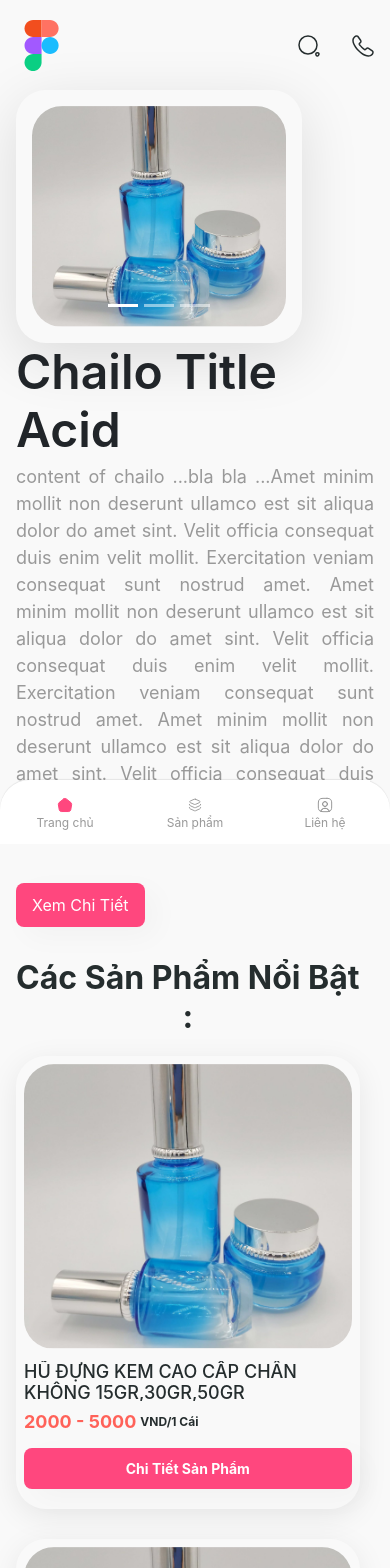
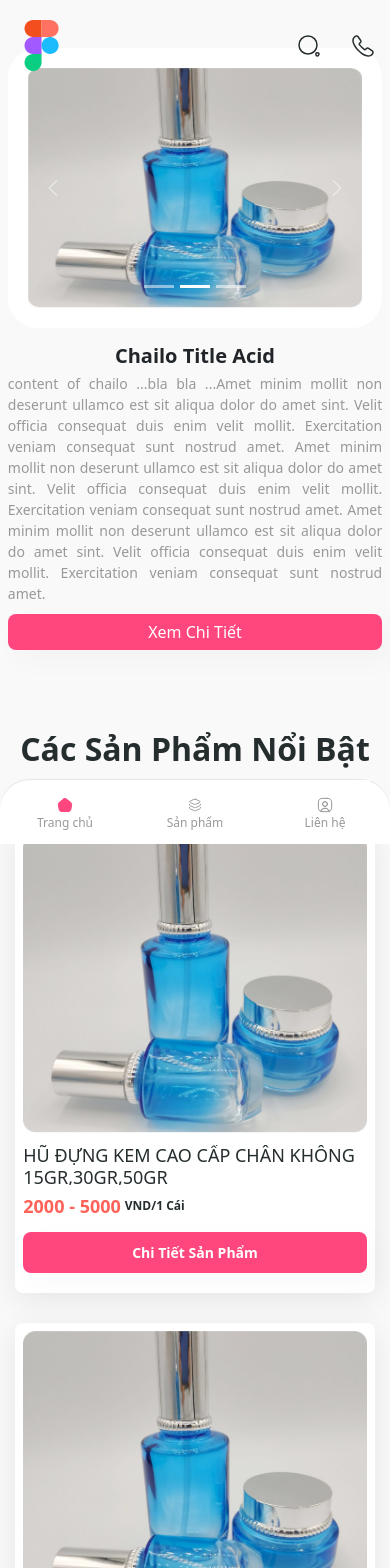
Before and after one commit to trminhphu79/antam-ecommerc, a React (Create React App) app: page / in a window 390 px wide. Shown: the top 1568 px of the page. Built offline with nearby package versions, Linux system fonts and the light colour scheme.

Commit message:
update style home and responsive

```diff
--- a/src/app/page/common/listProduct.jsx
+++ b/src/app/page/common/listProduct.jsx
@@ -1,14 +1,15 @@
 import React from 'react';
 import { Link } from 'react-router-dom';
 import image from '../fakeServer/image-temp/image.png';
+import "./styles/listProduct.css" ;
 
 const ListProduct = ({ products }) => {
 
     return (
-            <div className="row">
+            <div className="row list-product">
                 {
                     products.map(item => (
-                        <div key={item._id} className="col-xl-3 col-lg-4 col-md-6 col-xs-12">
+                        <div key={item._id} className="col-xl-3 col-lg-4 col-md-4 col-xs-6">
                             <div className='wrapper-item'>
                                 <img src={image} alt="" />
                                 <div className="content">
--- /dev/null
+++ b/src/app/page/common/slider.jsx
@@ -0,0 +1,21 @@
+import React from "react";
+import { Carousel } from "react-bootstrap";
+import image from "../fakeServer/image-temp/image.png";
+
+const Slider = () => {
+  return (
+    <Carousel>
+      <Carousel.Item interval={3000}>
+        <img className="d-block w-100" src={image} alt="First slide" />
+      </Carousel.Item>
+      <Carousel.Item interval={3000}>
+        <img className="d-block w-100" src={image} alt="Second slide" />
+      </Carousel.Item>
+      <Carousel.Item interval={3000}>
+        <img className="d-block w-100" src={image} alt="Third slide" />
+      </Carousel.Item>
+    </Carousel>
+  );
+};
+
+export default Slider;
--- /dev/null
+++ b/src/app/page/common/styles/listProduct.css
@@ -0,0 +1,67 @@
+
+
+
+
+
+.list-product div .wrapper-item {
+    width: 100%;
+    margin: 1.5rem 0;
+    box-shadow: 0px 7px 30px 0px #00000014;
+    border-radius: .8rem;
+    padding: .8rem;
+    background: #fff ;
+}
+
+.list-product div .wrapper-item img {
+    width: 100%;
+    object-fit: cover;
+    border-radius: .8rem;
+}
+
+.list-product div .wrapper-item .content {
+    padding: 1.6rem;
+}
+
+.list-product div .wrapper-item .content h4 {
+    color: #252D2E;
+    height: 4rem;
+    font-size: 1.8rem;
+    text-transform: capitalize;
+    display: -webkit-box;
+    overflow: hidden;
+    text-overflow: ellipsis;
+    -webkit-line-clamp: 2;
+    -webkit-box-orient: vertical;
+}
+
+.list-product div .wrapper-item .content div {
+    display: flex;
+    flex-wrap: wrap;
+    margin-bottom: 1rem;
+}
+
+.list-product div .wrapper-item .content div span {
+    font-size: 1.8rem;
+    color: var(--price-text);
+    font-weight: 700;
+    height: 3.2rem;
+    line-height: 3.2rem;
+    margin-right: .4rem;
+}
+
+.list-product div .wrapper-item .content div p {
+    font-size: 1.2rem;
+    font-weight: 700;
+    color: #252D2E;
+    margin: 0;
+    height: 3.2rem;
+    line-height: 3.2rem;
+}
+
+.list-product div .wrapper-item .content .btn {
+    margin: 0;
+    width: 100%;
+    font-size: 1.6rem;
+    border-radius: .8rem;
+    font-weight: 700;
+}
--- a/src/app/page/common/styles/pagination.css
+++ b/src/app/page/common/styles/pagination.css
@@ -1,23 +1,23 @@
 .pagination .page-item {
   margin: 0 0.4rem;
-  box-shadow: 0px 1.5rem 6rem rgba(0, 0, 0, .4);
-
+  box-shadow: 0px 1.5rem 6rem rgba(0, 0, 0, 0.4);
 }
 
-.pagination .page-item.active .page-link{
-  background: #ff477e !important;
-  color : #fff ;
+.pagination .page-item.active .page-link {
+  background: rgb(255, 71, 126) !important;
+  color: #fff;
 }
 
-.pagination .page-item:hover .page-link{
-    opacity: .9 ;
+.pagination .page-item:hover .page-link {
+  background: rgba(255, 71, 126, 0.4);
+  cursor: pointer;
 }
 
-.pagination .page-item .page-link{
+.pagination .page-item .page-link {
   font-size: 1.6rem;
   color: #000;
   font-weight: bold;
-  border: none ;
-  border-radius: .4rem !important;
-  padding: .6rem 1rem ;
+  border: none;
+  border-radius: 0.4rem !important;
+  padding: 0.6rem 1rem;
 }
--- a/src/app/page/home/home.jsx
+++ b/src/app/page/home/home.jsx
@@ -25,7 +25,7 @@ class Home extends Component {
     const products = paginate(allProduct, currentPage, pageSize);
 
     return (
-      <div className="background-page">
+      <div className="background-page home-section">
         <HomeSlide />
         <div className="home-below">
           <h2>các sản phẩm nổi bật :</h2>
--- a/src/app/page/home/homeSlide.jsx
+++ b/src/app/page/home/homeSlide.jsx
@@ -1,46 +1,15 @@
 import React from "react";
-import image from "../fakeServer/image-temp/image.png";
+import Slider from "../common/slider" ;
 
 const HomeSlide = () => {
   return (
     <div className="home-slide row">
-      <div id="image" className="col-xl-6 col-lg-6 col-md-6 col-xs-12">
+      <div id="image" className="col-xl-4 col-lg-4 col-md-12 col-xs-12">
         <div className="wrapper-item">
-          <div
-            id="carouselExampleIndicators"
-            className="carousel slide"
-            data-ride="carousel"
-          >
-            <ol className="carousel-indicators">
-              <li
-                data-target="#carouselExampleIndicators"
-                data-slide-to="0"
-                className="active"
-              ></li>
-              <li
-                data-target="#carouselExampleIndicators"
-                data-slide-to="1"
-              ></li>
-              <li
-                data-target="#carouselExampleIndicators"
-                data-slide-to="2"
-              ></li>
-            </ol>
-            <div className="carousel-inner">
-              <div className="carousel-item active">
-                <img className="d-block w-100" src={image} alt="First slide" />
-              </div>
-              <div className="carousel-item">
-                <img className="d-block w-100" src={image} alt="Second slide" />
-              </div>
-              <div className="carousel-item">
-                <img className="d-block w-100" src={image} alt="Third slide" />
-              </div>
-            </div>
-          </div>
+          <Slider />
         </div>
       </div>
-      <div id="content" className="col-xl-6 col-lg-6 col-md-6 col-xs-12">
+      <div id="content" className="col-xl-6 col-lg-6 col-md-12 col-xs-12">
         <div className="wrapper-item">
           <h2>chailo title acid</h2>
           <p>
--- a/src/app/page/home/style/home.css
+++ b/src/app/page/home/style/home.css
@@ -1,7 +1,3 @@
-:root {
-  --primary: #ff477e;
-  --price-text: #ff6259;
-}
 
 * {
   padding: 0;
@@ -13,100 +9,12 @@ html {
   font-size: 62.5%;
 }
 
-.btn {
-  background: var(--primary);
-  text-align: center;
-  padding: 1rem 0;
-  box-shadow: 10px 9px 30px 0px #0c0e2008;
-  border-radius: .8rem !important;
-  margin: 3.2rem 0;
-  border: none;
-  cursor: pointer;
-  color: #fff;
-  font-size: 1.6rem;
-  padding: 1rem 1.6rem;
-  text-transform: capitalize;
-}
-
-.btn:hover {
-  background: linear-gradient(
-      0deg,
-      rgba(255, 255, 255, 0.2),
-      rgba(255, 255, 255, 0.2)
-    ),
-    linear-gradient(0deg, var(--primary), var(--primary));
-}
-
-.btn:focus {
-  background: linear-gradient(0deg, rgba(0, 0, 0, 0.2), rgba(0, 0, 0, 0.2)),
-    linear-gradient(0deg, var(--primary), var(--primary));
-}
-/*
-.home-below {
-    width: 88%;
-    margin: 3.6rem auto;
-} */
-
 .home-below h2 {
   font-size: 3.2rem;
   text-transform: capitalize;
   font-weight: bold;
   color: #252d2e;
   text-align: center;
-}
-
-.home-below .row div .wrapper-item {
-  width: 100%;
-  margin: 1.5rem 0;
-  box-shadow: 0px 7px 30px 0px #00000014;
-  border-radius: 3rem;
-  padding: 0.8rem;
-}
-
-.home-below .row div .wrapper-item img {
-  width: 100%;
-  object-fit: cover;
-  border-radius: 3rem;
-}
-
-.home-below .row div .wrapper-item .content {
-  padding: 1.6rem;
-}
-
-.home-below .row div .wrapper-item .content h4 {
-  color: #252d2e;
-  height: 4rem;
-  font-size: 1.8rem;
-  text-transform: capitalize;
-  display: -webkit-box;
-  overflow: hidden;
-  text-overflow: ellipsis;
-  -webkit-line-clamp: 2;
-  -webkit-box-orient: vertical;
-}
-
-.home-below .row div .wrapper-item .content div {
-  display: flex;
-  flex-wrap: wrap;
-  margin-bottom: 1rem;
-}
-
-.home-below .row div .wrapper-item .content div span {
-  font-size: 1.8rem;
-  color: var(--price-text);
-  font-weight: 700;
-  height: 3.2rem;
-  line-height: 3.2rem;
-  margin-right: 0.4rem;
-}
-
-.home-below .row div .wrapper-item .content div p {
-  font-size: 1.2rem;
-  font-weight: 700;
-  color: #252d2e;
-  margin: 0;
-  height: 3.2rem;
-  line-height: 3.2rem;
 }
 
 .home-below .row div .wrapper-item .content .btn {
@@ -117,33 +25,36 @@ html {
   font-weight: 700;
 }
 
+.home-slide {
+  margin-bottom: 8rem;
+}
+
 .home-slide #image .wrapper-item {
-  width: 80%;
+  padding: 3.2rem;
+  background: #fff;
   border-radius: 3rem;
-  box-shadow: 0px 15px 60px 0px #0000001f;
-  padding: 1.6rem;
 }
 
 .home-slide #image .wrapper-item img {
-  height: 100%;
-  width: 100%;
-  object-fit: cover;
-  border-radius: 3rem;
+  height: 45.4rem;
+  width: 41.2rem;
 }
 
-.home-slide #content .wrapper-item h2{
-    font-size: 4.8rem ;
-    text-transform : capitalize  ;
-    font-weight: 640 ;
+.home-slide #content .wrapper-item {
+  margin-top: 1.6rem;
 }
 
-.home-slide #content .wrapper-item p{
-    color: #999 ;
-    font-size: 1.8rem ;
-    text-align: justify ;
+.home-slide #content .wrapper-item h2 {
+  font-size: 4.8rem;
+  text-transform: capitalize;
+  font-weight: 700;
 }
 
-
+.home-slide #content .wrapper-item p {
+  color: #999;
+  font-size: 1.8rem;
+  text-align: justify;
+}
 
 @media (max-width: 1380px) {
   html {
@@ -153,18 +64,51 @@ html {
     padding: 1.2rem 0;
   }
   .home-below .row div .wrapper-item .content .btn {
-    font-size: 1.4rem;
+    font-size: 1.4rem ;
   }
 }
 
 @media (max-width: 991px) {
-  .home-below {
-    width: 80%;
+  .background-page{
+    padding: 0 ;
   }
+}
+
+@media (max-width: 768px) {
+  .home-below{
+    margin: 0 auto ;
+  }
+
+
+
 }
 
 @media (max-width: 450px) {
   .home-below {
     width: 96%;
   }
+
+  .home-slide #image .wrapper-item img {
+    height: 24rem;
+    width: 100%;
+  }
+
+  .home-slide #image .wrapper-item {
+    padding: 2rem;
+  }
+
+  .home-slide #content .wrapper-item h2 {
+    font-size: 2rem;
+    text-align: center ;
+  }
+
+.home-slide #content .wrapper-item p {
+  font-size: 1.4rem;
 }
+
+.home-slide #content .wrapper-item .btn{
+  margin : 0 ;
+  padding: .6rem 1.6rem;
+  width: 100% ;
+}
+}
--- a/src/app/page/productDetail/style/productDetail.css
+++ b/src/app/page/productDetail/style/productDetail.css
@@ -1,6 +1,5 @@
 :root{
-    --primary : #FF477E ;
-    --price-text : #FF6259 ;
+    --primary : #ff477e ;
 }
 
 *{
@@ -15,39 +14,12 @@ html{
     scroll-behavior : smooth ;
 }
 
-.btn{
-    background: var(--primary) ;
-    text-align:center ;
-    padding: .4rem 1.2rem ;
-    box-shadow: 10px 9px 30px 0px #0C0E2008 ;
-    border-radius: 3rem ;
-    margin: 3.2rem 0 ;
-    border: none ;
-    cursor: pointer ;
-    color: #fff ;
-    font-size: 1.6rem ;
-    padding: 1rem 1.6rem ;
-    text-transform : capitalize ;
-}
-
-.btn:hover{
-    background: linear-gradient(0deg, rgba(255, 255, 255, 0.2), rgba(255, 255, 255, 0.2)),
-    linear-gradient(0deg, var(--primary), var(--primary));
-}
-
-.btn:focus{
-    background: linear-gradient(0deg, rgba(0, 0, 0, 0.2), rgba(0, 0, 0, 0.2)),
-    linear-gradient(0deg, var(--primary), var(--primary));
-}
 
 .product-content {
     display: flex  ;
     flex: 1 1 40rem ;
     flex-wrap: wrap ;
-    /* width: calc(100% - 32rem ) ;
-    margin: 12rem auto ;  */
 }
-
 
 .product-content .image .wrapper{
     width: 99% ;
--- a/src/app/page/products/style/product.css
+++ b/src/app/page/products/style/product.css
@@ -37,12 +37,6 @@ html {
     background: linear-gradient(0deg, rgba(0, 0, 0, 0.2), rgba(0, 0, 0, 0.2)), linear-gradient(0deg, var(--primary), var(--primary));
     color: #fff ;
 }
-/*
-.product {
-    width: calc(100% - 28rem);
-    margin: auto;
-    margin-top: 12rem;
-} */
 
 .product .filter {
     display: flex;
@@ -90,79 +84,12 @@ html {
     color: #fff;
 }
 
-/* .product .filter button:focus {
-    background: linear-gradient(0deg, rgba(0, 0, 0, 0.2), rgba(0, 0, 0, 0.2)), linear-gradient(0deg, #FF477E, #FF477E);
-    border: none;
-} */
-
-
 /* product container */
 
 .product .product-container {
     margin-top: 3.6rem;
 }
 
-.product .product-container .row div .wrapper-item {
-    width: 100%;
-    margin: 1.5rem 0;
-    box-shadow: 0px 7px 30px 0px #00000014;
-    border-radius: 3rem;
-    padding: .8rem;
-}
-
-.product .product-container .row div .wrapper-item img {
-    width: 100%;
-    object-fit: cover;
-    border-radius: 3rem;
-}
-
-.product .product-container .row div .wrapper-item .content {
-    padding: 1.6rem;
-}
-
-.product .product-container .row div .wrapper-item .content h4 {
-    color: #252D2E;
-    height: 4rem;
-    font-size: 1.8rem;
-    text-transform: capitalize;
-    display: -webkit-box;
-    overflow: hidden;
-    text-overflow: ellipsis;
-    -webkit-line-clamp: 2;
-    -webkit-box-orient: vertical;
-}
-
-.product .product-container .row div .wrapper-item .content div {
-    display: flex;
-    flex-wrap: wrap;
-    margin-bottom: 1rem;
-}
-
-.product .product-container .row div .wrapper-item .content div span {
-    font-size: 1.8rem;
-    color: var(--price-text);
-    font-weight: 700;
-    height: 3.2rem;
-    line-height: 3.2rem;
-    margin-right: .4rem;
-}
-
-.product .product-container .row div .wrapper-item .content div p {
-    font-size: 1.2rem;
-    font-weight: 700;
-    color: #252D2E;
-    margin: 0;
-    height: 3.2rem;
-    line-height: 3.2rem;
-}
-
-.product .product-container .row div .wrapper-item .content .btn {
-    margin: 0;
-    width: 100%;
-    font-size: 1.6rem;
-    border-radius: .8rem;
-    font-weight: 700;
-}
 
 @media (max-width: 1380px) {
     html {
--- a/src/styles/_variable.scss
+++ b/src/styles/_variable.scss
@@ -10,6 +10,37 @@
 
 body {
   background: #f9f9f9;
+}
+
+.btn {
+  background: var(--primary-color);
+  text-align: center;
+  padding: 1rem 0;
+  box-shadow: 10px 9px 30px 0px #0c0e2008;
+  border-radius: 0.8rem !important;
+  margin: 3.2rem 0;
+  border: none;
+  cursor: pointer;
+  color: #fff;
+  font-size: 1.6rem;
+  padding: 1rem 1.6rem;
+  text-transform: capitalize;
+}
+
+.btn:hover {
+  color: #fff ;
+  background: linear-gradient(
+      0deg,
+      rgba(255, 255, 255, 0.2),
+      rgba(255, 255, 255, 0.2)
+    ),
+    linear-gradient(0deg, var(--primary-color), var(--primary-color));
+}
+
+.btn:focus {
+  color: #fff ;
+  background: linear-gradient(0deg, rgba(0, 0, 0, 0.2), rgba(0, 0, 0, 0.2)),
+    linear-gradient(0deg, var(--primary-color), var(--primary-color));
 }
 
 // Background Page
@@ -28,10 +59,6 @@ body {
   background-position: right 79px bottom -223px;
 }
 
-
-
-
-
 /* Responsive */
 
 // Mobile: width < 740px
@@ -48,3 +75,12 @@ body {
     background-position: center bottom -137px;
   }
 }
+
+
+@media (max-width: 1024px) {
+  .background-page{
+    padding: 0 ;
+    width: 96% ;
+    margin: 48px auto ;
+  }
+}
```
Also changed, not shown: package.json (+6 -1 lines), 1 other file (tests, documents, lock files or other folders).
